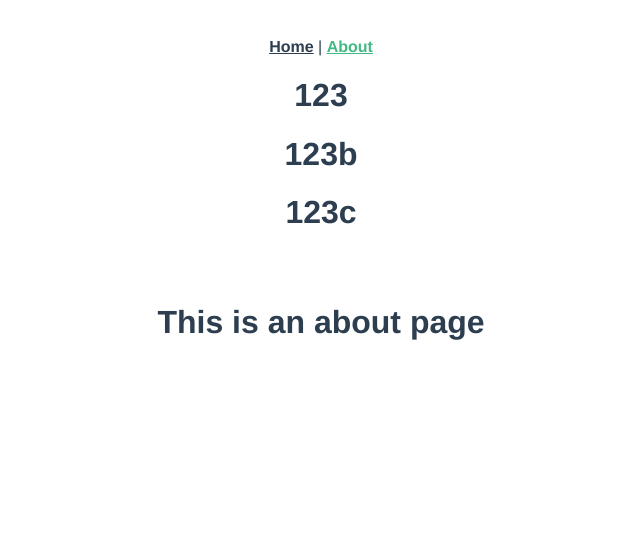
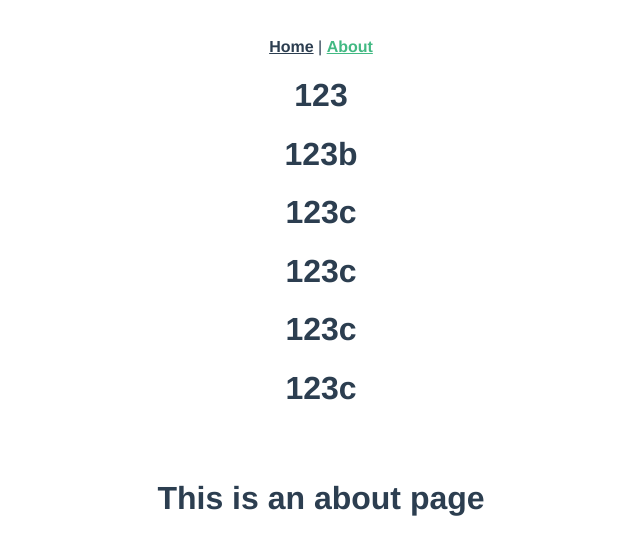
Before and after one commit to ziyingjie/test123, a Vue app: page /about in a window 1280 px wide. Shown: the top 554 px of the page, without its empty margins (319-959 px from the left). Built offline with nearby package versions, Linux system fonts and the light colour scheme.

Commit message:
feat: aaaaa
Squashed commits:
[47a7bff] feat: b

```diff
--- a/src/App.vue
+++ b/src/App.vue
@@ -5,6 +5,9 @@
       <router-link to="/about">About </router-link>
       <h1>123</h1>
       <h1>123b</h1>
+      <h1>123c</h1>
+      <h1>123c</h1>
+      <h1>123c</h1>
       <h1>123c</h1>
     </div>
     <router-view />
```
